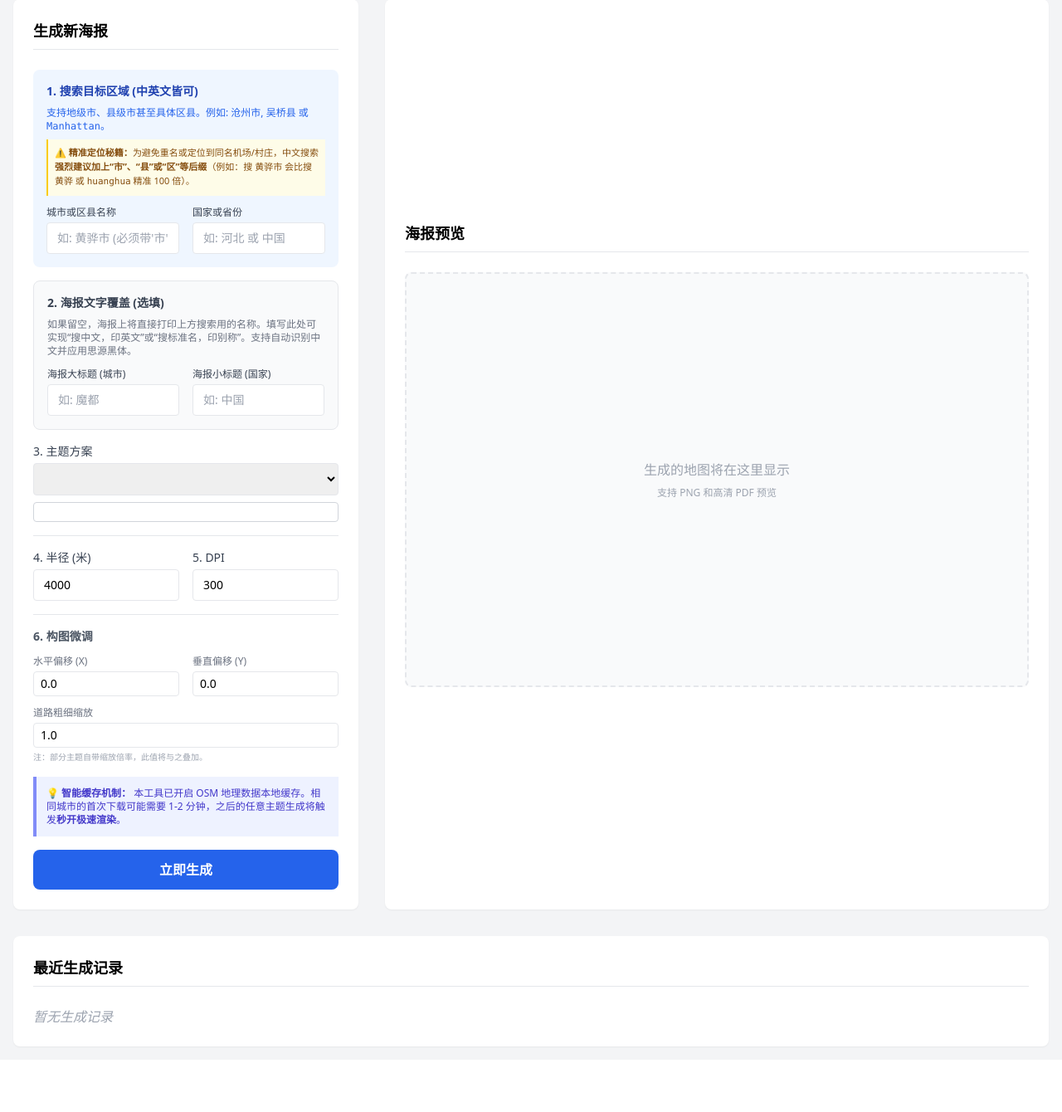
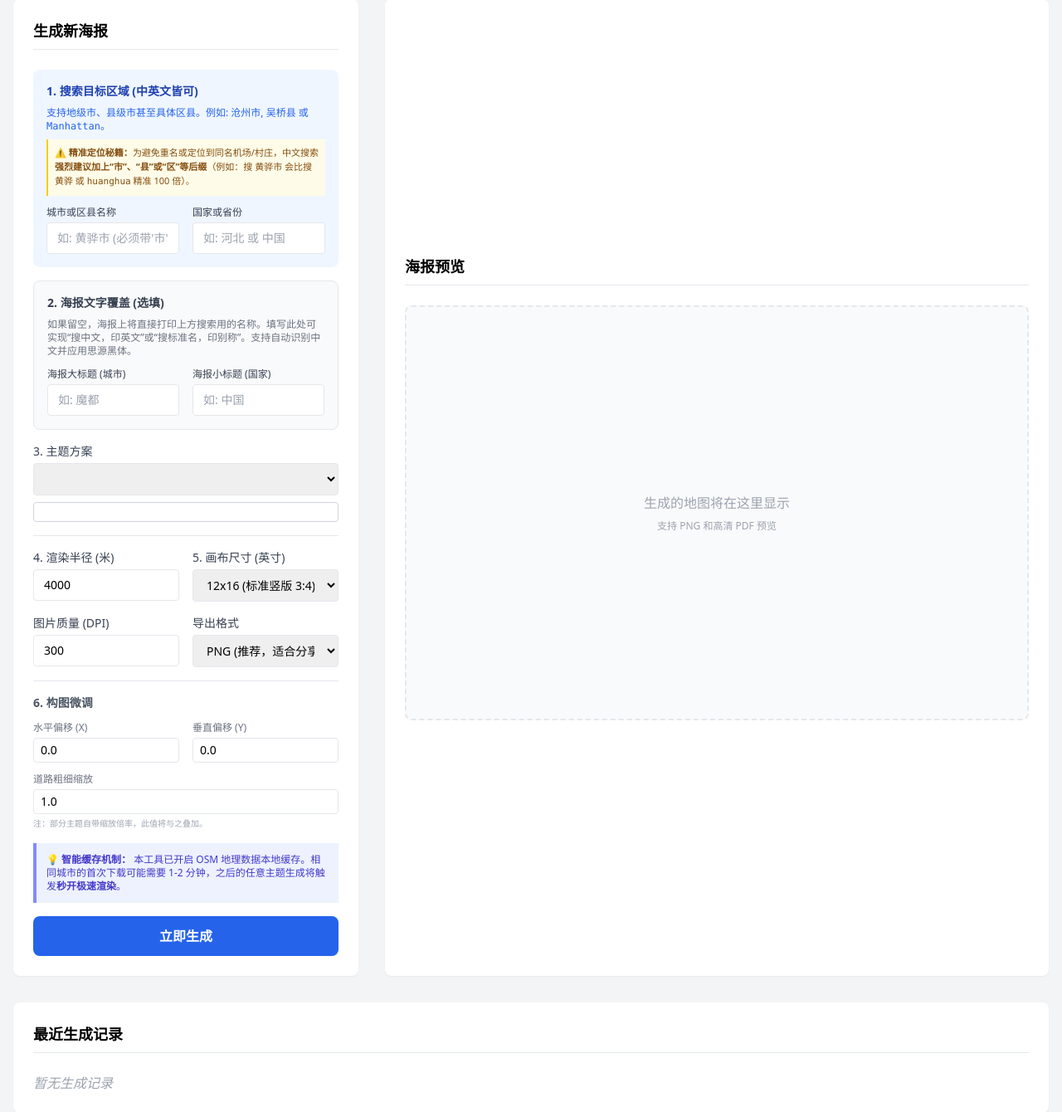
Before and after one commit to tomfocker/maptoposter-web, a FastAPI app: page / in a window 1280 px wide. Shown: the part 109-1449 px from the top of the page at 83% size. Before the commit the page ends 1372 px from the top, so only its background shows below. Run offline with FastAPI, Linux system fonts and the light colour scheme; lists and menus that the app fills with data are empty; some libraries are stand-ins or nearby versions.

Commit message:
feat: add resolution, custom dimensions and output format options to UI matching original project features

```diff
--- a/app/main.py
+++ b/app/main.py
@@ -70,7 +70,7 @@ def has_chinese(text: str) -> bool:
 
 from contextlib import redirect_stdout, redirect_stderr
 
-def run_poster_task(task_id, city, country, point, dist, output_path, map_x_offset, map_y_offset, active_fonts, theme, road_width_scale, original_city, original_country):
+def run_poster_task(task_id, city, country, point, dist, output_path, map_x_offset, map_y_offset, active_fonts, theme, road_width_scale, original_city, original_country, width, height, output_format):
     try:
         f_out = LogCapture(task_id)
         f_err = ErrorCapture(task_id)
@@ -89,7 +89,9 @@ def run_poster_task(task_id, city, country, point, dist, output_path, map_x_offs
                 point=point,
                 dist=dist,
                 output_file=output_path,
-                output_format="png",
+                output_format=output_format,
+                width=width,
+                height=height,
                 map_x_offset=map_x_offset,
                 map_y_offset=map_y_offset,
                 fonts=active_fonts
@@ -186,10 +188,21 @@ async def generate_poster(
     theme: str = Form("terracotta"),
     dist: int = Form(4000),
     dpi: int = Form(300),
+    size: str = Form("12x16"),
+    output_format: str = Form("png"),
     map_x_offset: float = Form(0.0),
     map_y_offset: float = Form(0.0),
     road_width_scale: float = Form(1.0)
 ):
+    # 解析画布尺寸
+    try:
+        width_str, height_str = size.split('x')
+        width = float(width_str)
+        height = float(height_str)
+    except ValueError:
+        width = 12.0
+        height = 16.0
+
     # 地理编码：获取坐标 (增加超时时间到 10 秒)
     # 恢复使用 Nominatim 并指定未被 GFW 封锁的镜像节点 (qgis.org)，确保中英文解析均精准
     geolocator = Nominatim(domain='nominatim.qgis.org', scheme='https', user_agent="maptoposter-web")
@@ -208,6 +221,7 @@ async def generate_poster(
     address = location.raw.get("address", {})
     en_city = address.get("city") or address.get("town") or address.get("county") or address.get("village") or location.raw.get("name") or city
     en_country = address.get("country", country)
+
     # 检查中文字体需求：如果用户显式填写了显示文字，用用户的；否则用自动获取的英文名
     final_city = display_city if display_city else en_city
     final_country = display_country if display_country else en_country
@@ -219,7 +233,7 @@ async def generate_poster(
     # 生成文件名
     timestamp = int(asyncio.get_event_loop().time())
     city_slug = city.lower().replace(" ", "_")
-    output_filename = f"{city_slug}_{theme}_{timestamp}.png"
+    output_filename = f"{city_slug}_{theme}_{timestamp}.{output_format}"
     output_path = os.path.join(POSTERS_DIR, output_filename)
 
     # 初始化任务状态
@@ -242,8 +256,12 @@ async def generate_poster(
         theme=theme,
         road_width_scale=road_width_scale,
         original_city=en_city,
-        original_country=en_country
+        original_country=en_country,
+        width=width,
+        height=height,
+        output_format=output_format
     )
+
 
     # 返回轮询组件
     return HTMLResponse(content=f"""
--- a/app/templates/index.html
+++ b/app/templates/index.html
@@ -67,12 +67,33 @@
                 <!-- 高级设置 -->
                 <div class="grid grid-cols-2 gap-4 pt-4 border-t">
                     <div>
-                        <label class="block text-sm font-medium text-gray-700 mb-1">4. 半径 (米)</label>
-                        <input type="number" name="dist" value="4000" class="w-full border rounded px-3 py-2 text-sm">
+                        <label class="block text-sm font-medium text-gray-700 mb-1">4. 渲染半径 (米)</label>
+                        <input type="number" name="dist" value="4000" class="w-full border rounded px-3 py-2 text-sm" title="数值越大，地图包含的范围越广">
                     </div>
                     <div>
-                        <label class="block text-sm font-medium text-gray-700 mb-1">5. DPI</label>
-                        <input type="number" name="dpi" value="300" class="w-full border rounded px-3 py-2 text-sm">
+                        <label class="block text-sm font-medium text-gray-700 mb-1">5. 画布尺寸 (英寸)</label>
+                        <select name="size" class="w-full border rounded px-3 py-2 text-sm">
+                            <option value="12x16">12x16 (标准竖版 3:4)</option>
+                            <option value="16x20">16x20 (大竖版 4:5)</option>
+                            <option value="16x12">16x12 (横版 4:3)</option>
+                            <option value="10x10">10x10 (正方形 1:1)</option>
+                            <option value="9x16">9x16 (手机壁纸竖版)</option>
+                        </select>
+                    </div>
+                </div>
+
+                <div class="grid grid-cols-2 gap-4 mt-3">
+                    <div>
+                        <label class="block text-sm font-medium text-gray-700 mb-1">图片质量 (DPI)</label>
+                        <input type="number" name="dpi" value="300" class="w-full border rounded px-3 py-2 text-sm" title="推荐 300 适合印刷，72 适合快速预览">
+                    </div>
+                    <div>
+                        <label class="block text-sm font-medium text-gray-700 mb-1">导出格式</label>
+                        <select name="output_format" class="w-full border rounded px-3 py-2 text-sm">
+                            <option value="png">PNG (推荐，适合分享)</option>
+                            <option value="pdf">PDF (矢量，适合印刷)</option>
+                            <option value="svg">SVG (纯矢量，可编辑)</option>
+                        </select>
                     </div>
                 </div>
 
```
